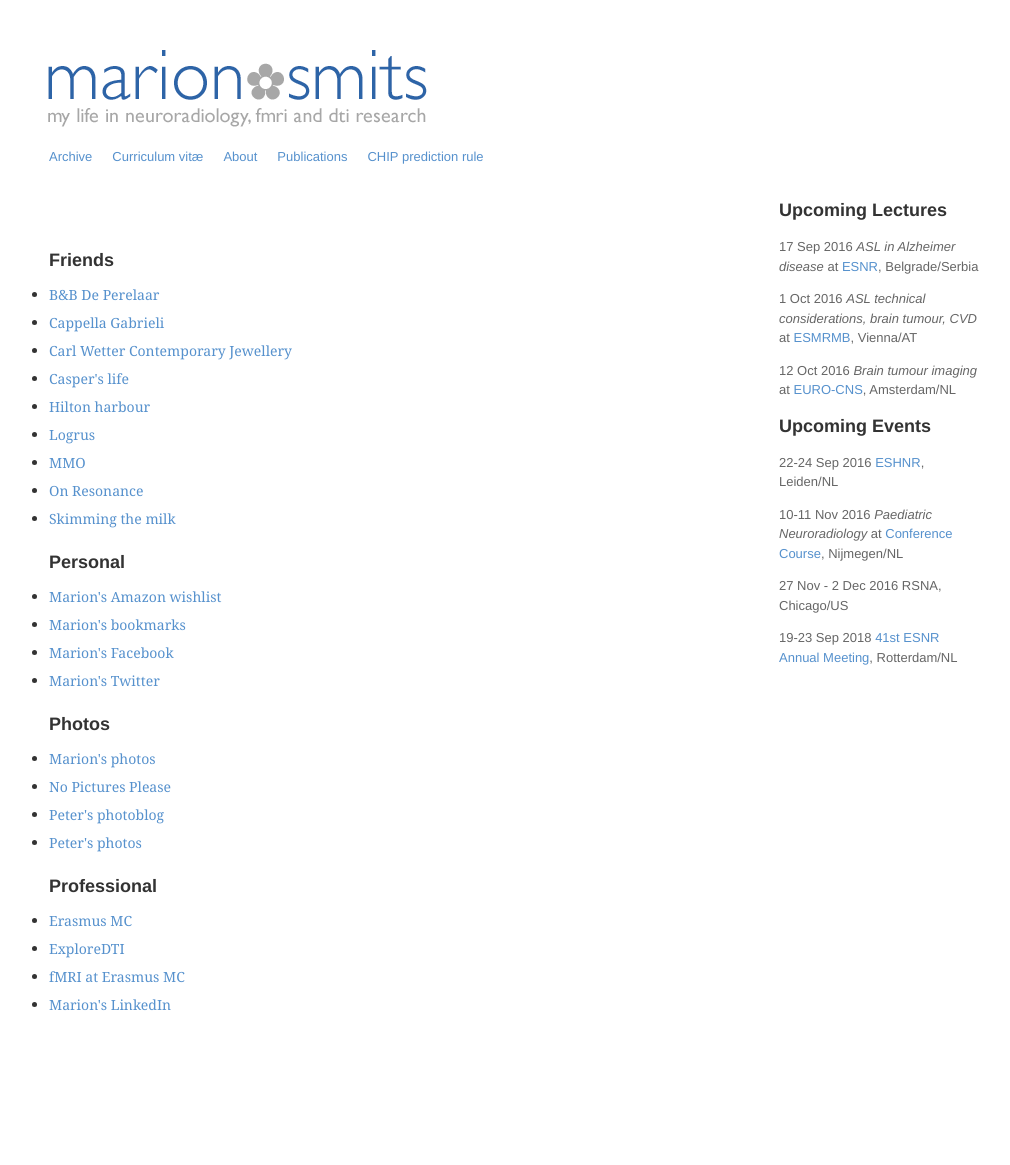
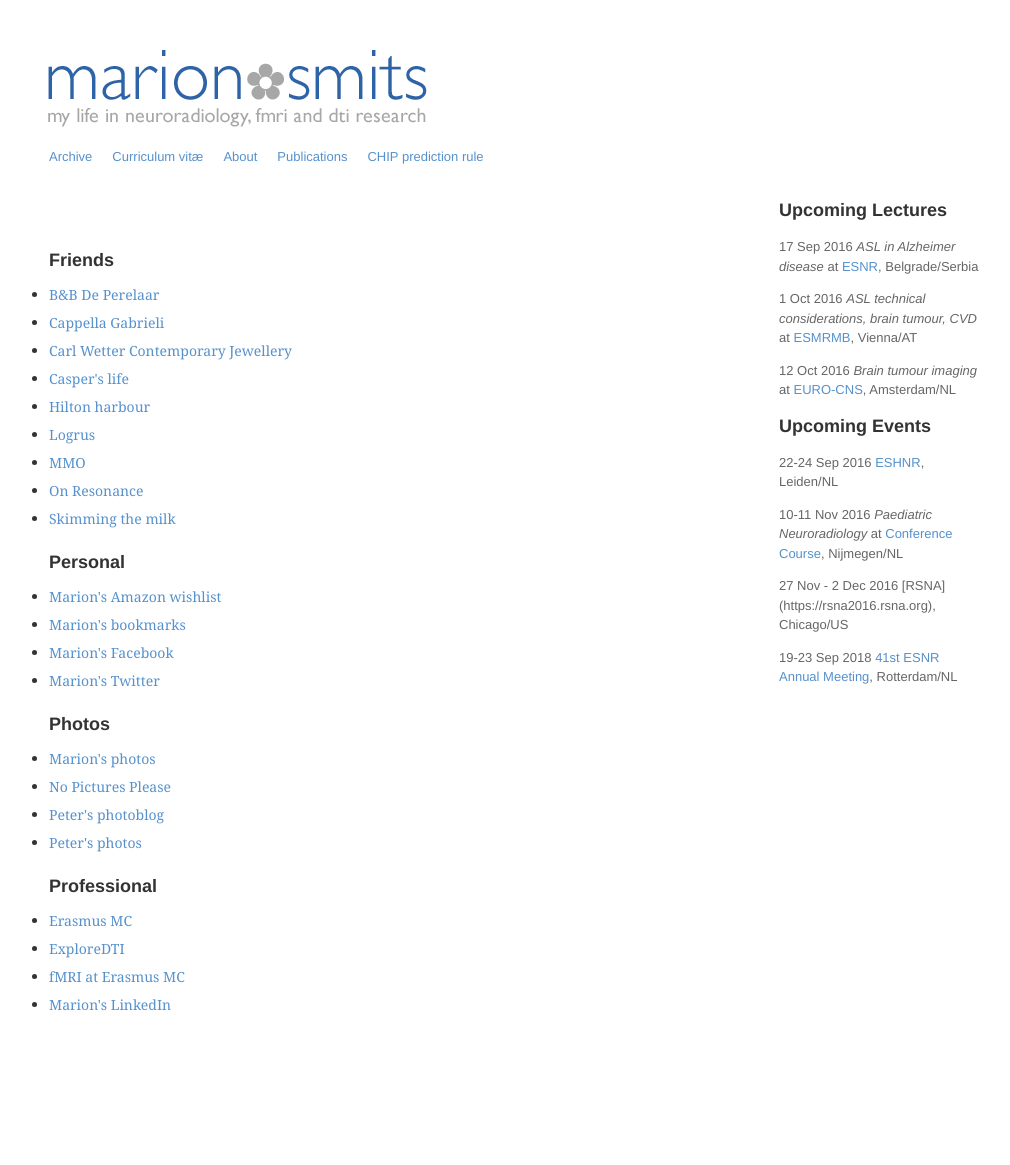
Before and after one commit to marionsmits/marionsmits.github.io, a Jekyll site: the page built from links.html, in a window 1280 px wide. Shown: the whole page, without its empty margins (1-1011 px from the left). Built offline with Jekyll 4.4.1, drawn with Linux system fonts in a browser that asks for light colours; some of the changed lines change nothing that is shown.

Commit message:
Update events.md

```diff
--- a/_includes/events.md
+++ b/_includes/events.md
@@ -13,6 +13,6 @@
 
 10-11 Nov 2016 _Paediatric Neuroradiology_ at [Conference Course](https://www.paoheyendael.nl/nl/congressen-en-symposia), Nijmegen/NL
 
-27 Nov - 2 Dec 2016 RSNA, Chicago/US
+27 Nov - 2 Dec 2016 [RSNA] (https://rsna2016.rsna.org), Chicago/US
 
 19-23 Sep 2018 [41st ESNR Annual Meeting](http://www.esnr.org/en/calendar/esnr-annual-meetings/19-09-2018-41st-esnr-annual-meeting/), Rotterdam/NL
```
